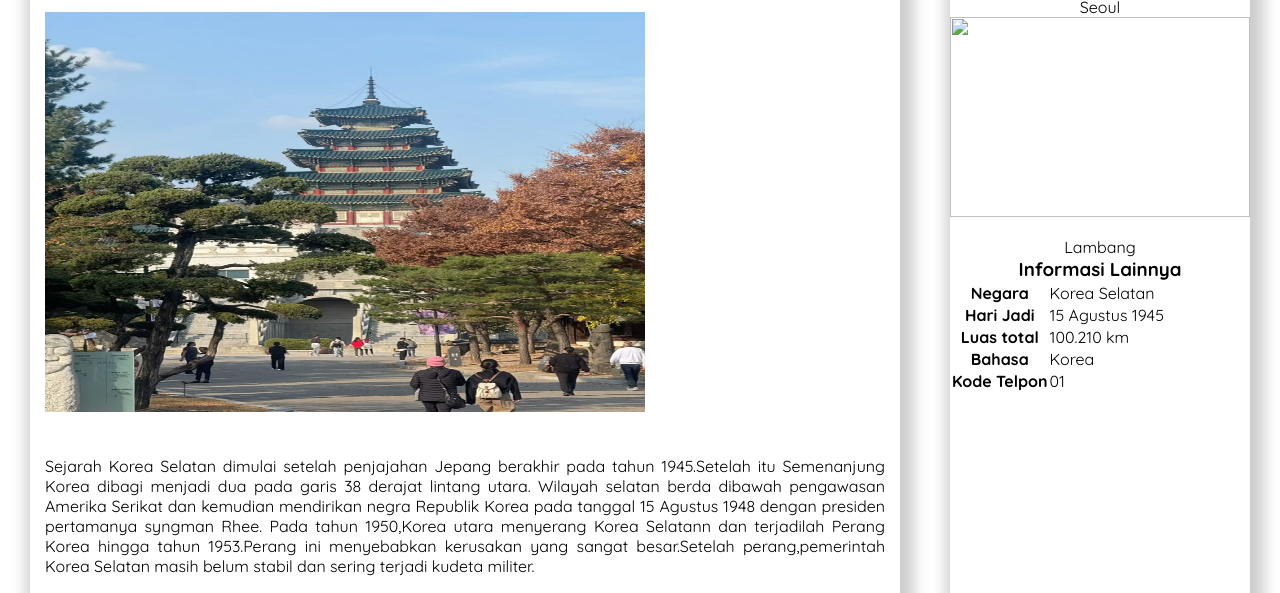
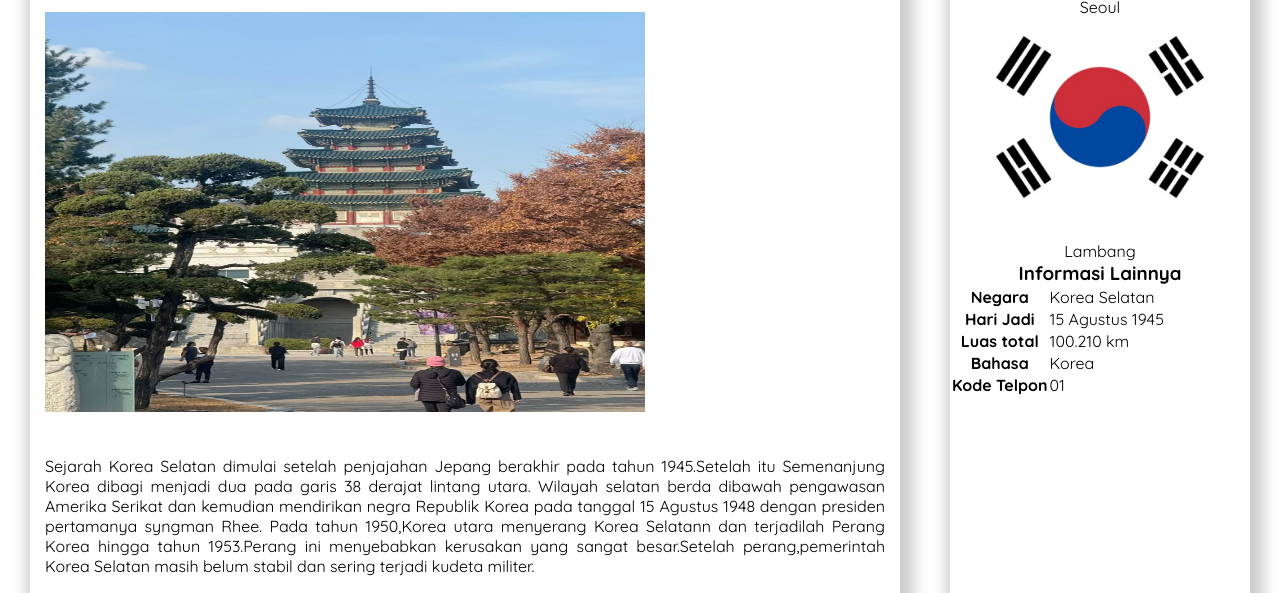
Before and after one commit to nenengs/web-Korea-Selatan, a plain HTML site: page index.html in a window 1280 px wide. Shown: the part 193-786 px from the top of the page. Drawn offline with Linux system fonts and the light colour scheme.

Commit message:
Update Fix HTML encoding and formatting issues

```diff
--- a/index.html
+++ b/index.html
@@ -111,7 +111,7 @@
                     <h2>Korea Selatan</h2>
                     <p>Seoul</p>
                     <figure>
-                        <img src="html/lambang.jpg" width="300" height="200"/>
+                        <img src="lambang.jpg" width="300" height="200"/>
                         <figcaption>Lambang</figcaption>
                     </figure>
                 </header>
```
